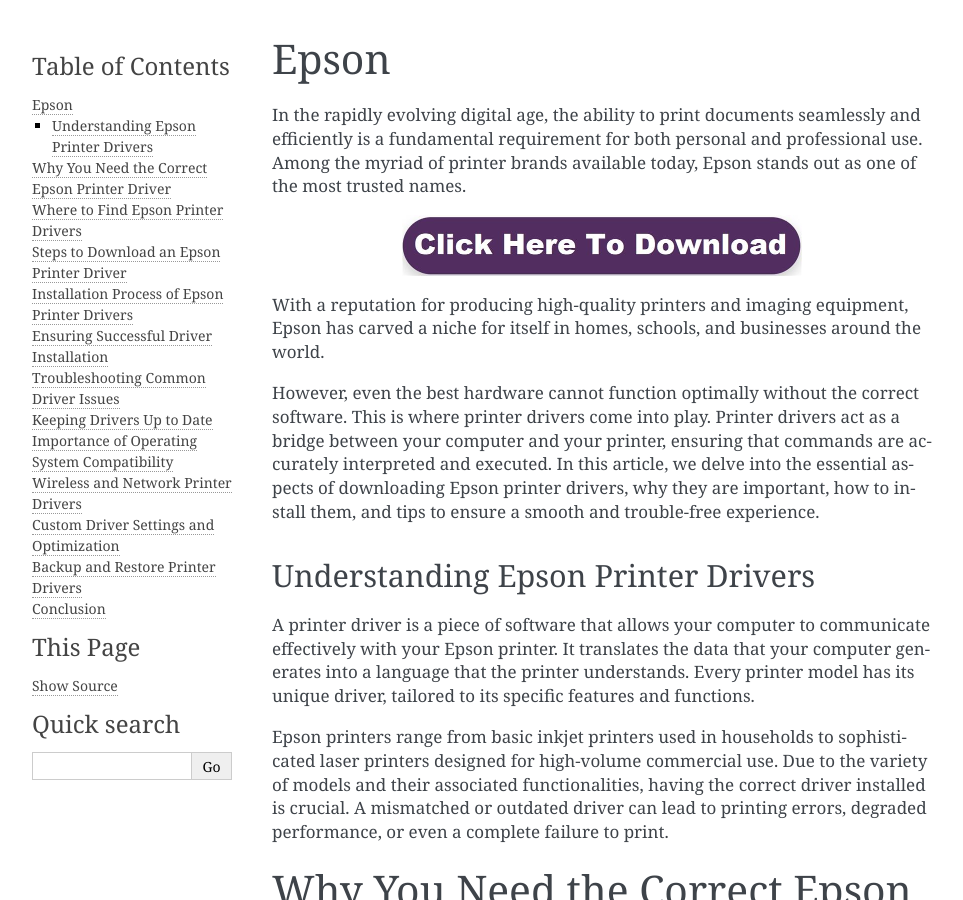
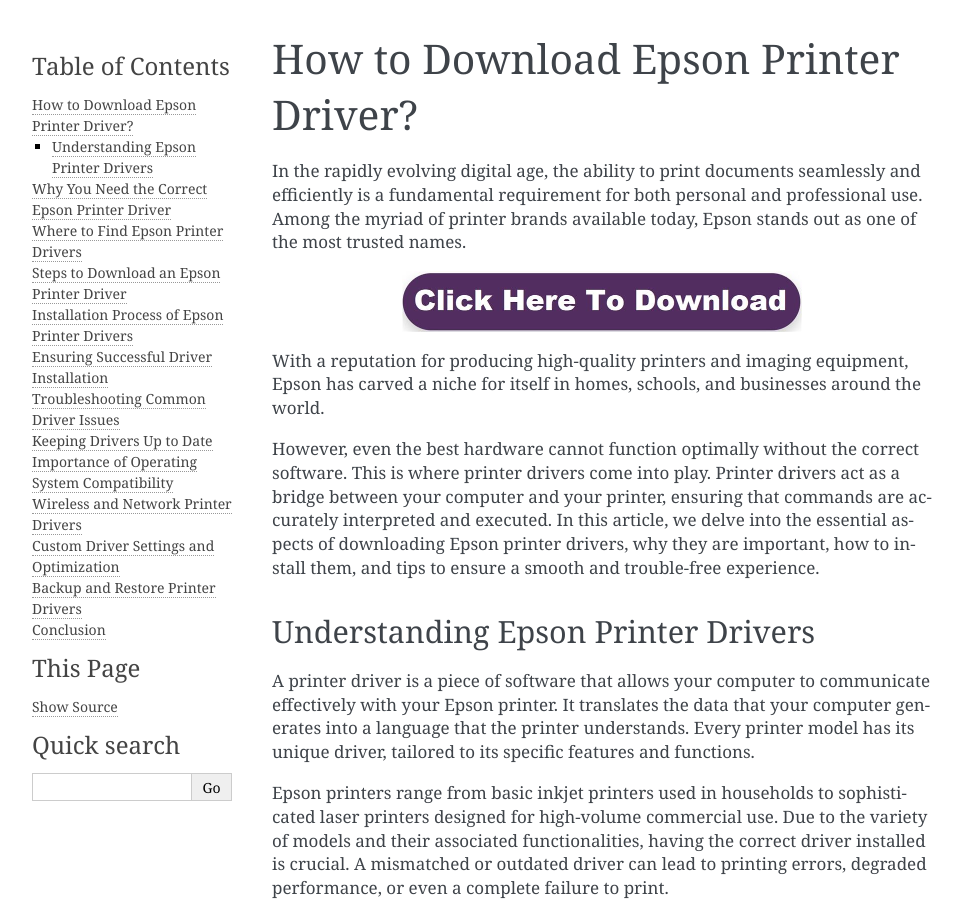
Before and after one commit to pintudasxafd/epson, a Sphinx documentation site: the page built from docs/index.rst, in a window 1280 px wide and 900 px high. Shown: the whole window, without its empty margins (148-1111 px from the left). Built offline with Sphinx 7.4.7, drawn with Linux system fonts in a browser that asks for light colours.

Commit message:
Update index.rst

```diff
--- a/docs/index.rst
+++ b/docs/index.rst
@@ -1,4 +1,4 @@
-Epson
+How to Download Epson Printer Driver?
 ------------------------------------------------------------------
 
 .. toctree::
```
